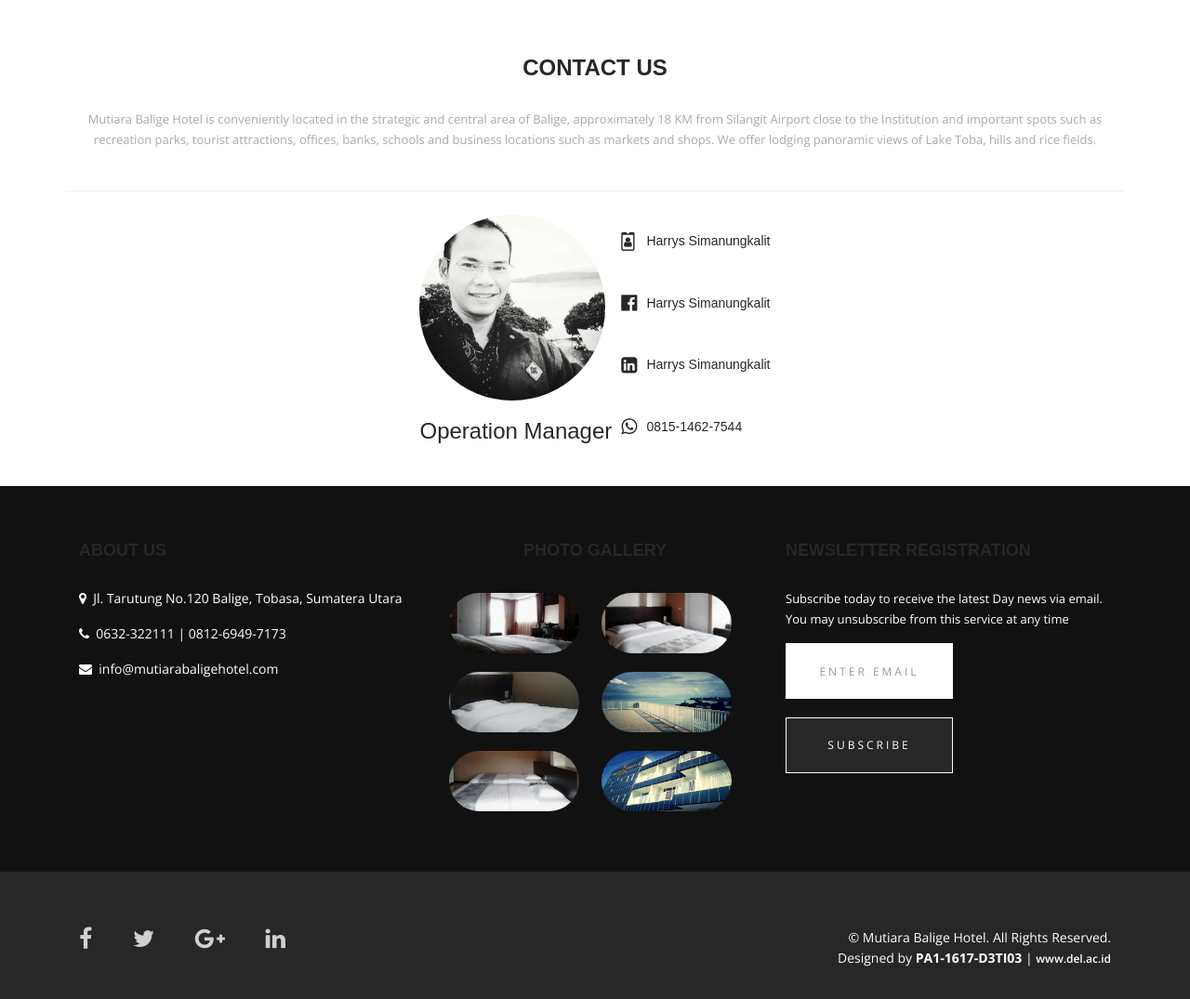
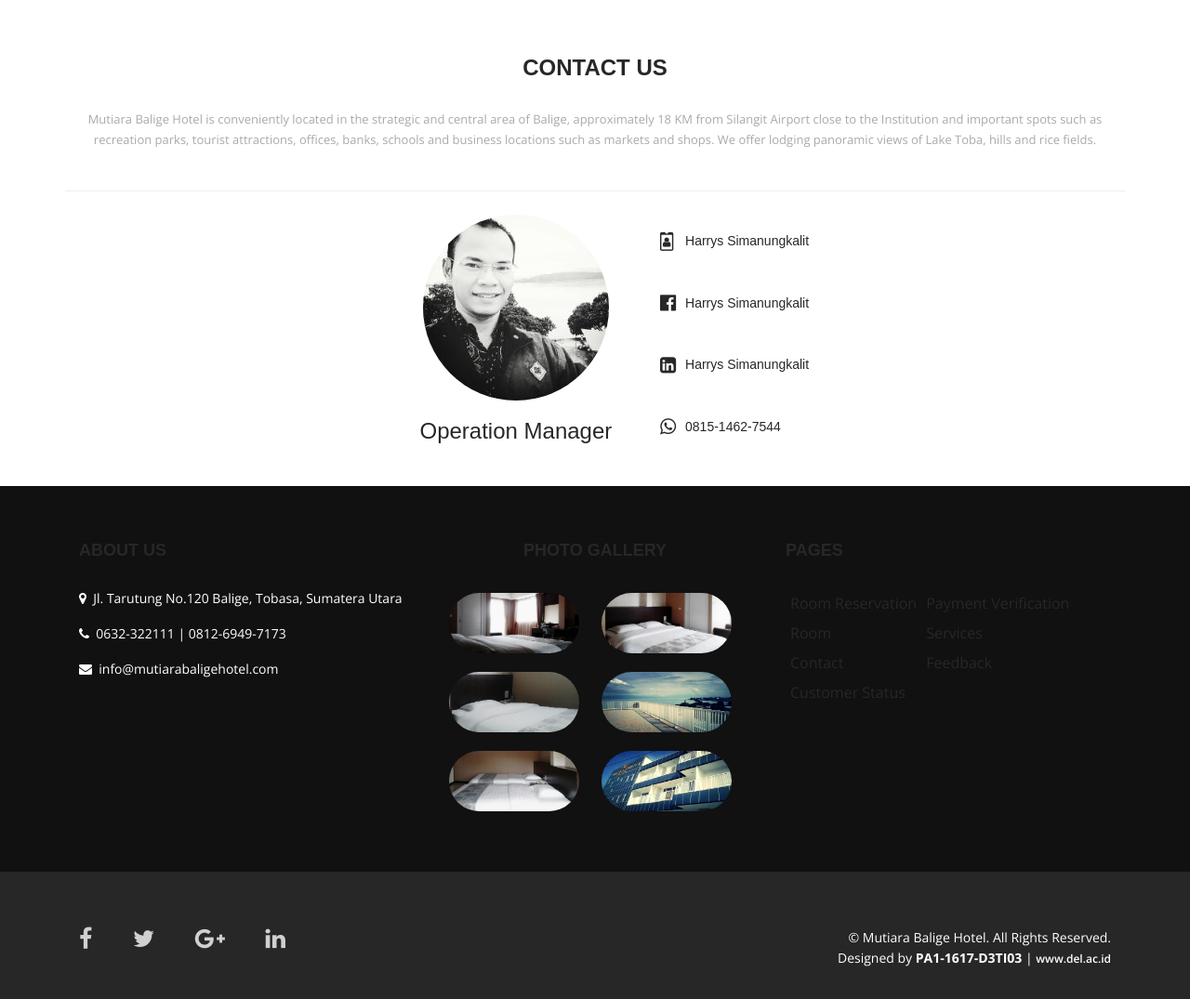
Before and after one commit to sehatmaru/MutiaraHotelSI, a PHP site: page /contact.php in a window 1280 px wide. Shown: the part 80-1155 px from the top of the page at 93% size. Run offline with PHP 8.4, Linux system fonts and the light colour scheme; some libraries are stand-ins or nearby versions.

Commit message:
closed | 19 Mei 2017

```diff
--- a/check_in.php
+++ b/check_in.php
@@ -4,8 +4,12 @@
 	$orders	= $_GET['id'];
 
 	$check_in = mysql_query("UPDATE orders SET keterangan='Check In' WHERE orders_id='$orders'");
+    $query_order = mysql_query("SELECT * FROM orders WHERE orders_id='$orders'");
+    $data_order = mysql_fetch_array($query_order);
+    $room_no    = $data_order['room_no'];
+    $update_room = mysql_query("UPDATE room SET keterangan='Terisi' WHERE room_no='$room_no'");
 
-	if ($check_in){
+	if ($check_in && $update_room){
 	    header('Location: order-list.php');
 	}else{
 	    require_once(dirname(__FILE__).'/common/header.php');
--- a/common/footer.php
+++ b/common/footer.php
@@ -23,17 +23,26 @@
 				</ul>
 			</div>
 		</div>
-
 		<div class="col-md-4 wow fadeInDown" data-wow-duration="1000ms" data-wow-delay="900ms">
 			<div class="">
-				<h4><b>Newsletter Registration</b></h4>
-				<p>Subscribe today to receive the latest Day news via email. You may unsubscribe from this service at any time</p>
-				<div class="btn-gamp">
-					<input type="email" class="form-control" id="exampleInputEmail3" placeholder="Enter Email">
-				</div>
-				<div class="btn-gamp">
-					<a type="submit" class="btn btn-default">Subscribe</a>
-				</div>
+				<h4><b>Pages</b></h4>
+				<table>
+					<tr>
+						<td><a href="reservation.php">Room Reservation</a></td>
+						<td><a href="payment-verification.php">Payment Verification</a></td>
+					</tr>
+					<tr>
+						<td><a href="room.php">Room</a></td>
+						<td><a href="services.php">Services</a></td>
+					</tr>
+					<tr>
+						<td><a href="contact.php">Contact</a></td>
+						<td><a href="feedback.php">Feedback</a></td>
+					</tr>
+					<tr>
+						<td><a href="status.php">Customer Status</a></td>
+					</tr>
+				</table>
 			</div>
        </div>
 	</div>
--- a/contact.php
+++ b/contact.php
@@ -31,16 +31,11 @@
             </div>
         </div>
         <div class="container wow fadeInDown" data-wow-duration="1000ms" data-wow-delay="600ms">
-                <div class="col-md-3 wow fadeInDown" data-wow-duration="1000ms" data-wow-delay="300ms">
-
-                </div>
-                <div class="col-md-6 wow fadeInDown" data-wow-duration="1000ms" data-wow-delay="300ms">
+            <div class="col-md-12 wow fadeInDown" data-wow-duration="1000ms" data-wow-delay="300ms">
                 <div class="text-center">
-
-
                     <table align="center">
                         <tr>
-                                    <td rowspan="4"><img src="img/harryssimanungkalit.jpg" style="width: 200px; height: 200px; border-radius: 100%;">
+                            <td width="300px" rowspan="4" align="center"><img src="img/harryssimanungkalit.jpg" style="width: 200px; height: 200px; border-radius: 100%;">
                                 <div class="text-center">
                                     <h3>Operation Manager</h3>
                                 </div>
@@ -62,8 +57,7 @@
                         </tr>
                     </table>
                 </div>
-                        </div>
-                    </div>
+
             </div>
         </div>
     </section>
--- a/payment-process.php
+++ b/payment-process.php
@@ -69,8 +69,8 @@
 	        	<?php require_once(dirname(__FILE__).'/common/footer.php');
         	}else{
         		if ($_FILES['payment']['name']) {
-            		move_uploaded_file($_FILES['payment']['tmp_name'], 'payment/' . $orders_id . '_payment.jpg');
-            		$payment = 'payment/' . $orders_id . '_payment.jpg';
+            		move_uploaded_file($_FILES['payment']['tmp_name'], 'img/payment/' . $orders_id . '_payment.jpg');
+            		$payment = 'img/payment/' . $orders_id . '_payment.jpg';
             	}
 
         		$query_select_orders = mysql_query("SELECT * FROM orders WHERE orders_id='$orders_id'");
--- a/services.php
+++ b/services.php
@@ -70,7 +70,7 @@
 				<div class="col-md-3 wow fadeInDown" data-wow-duration="1000ms" data-wow-delay="1200ms">
 					<div class="text-center">
 						<img src="img/bycicle.jpg" style="width: 250px; height: 125px; border-bottom-right-radius: 100px; border-top-left-radius: 100px;">
-						<h3>BYCICLE	</h3>
+						<h3>BICYCLE	</h3>
 					</div>
 					<div class="contact-info">
 						<ul>
```
Also changed, not shown: edit-room.php (+13 -1 lines), reservation-process.php (+4 -5 lines). Lines whose indentation alone changed are shown as unchanged.
